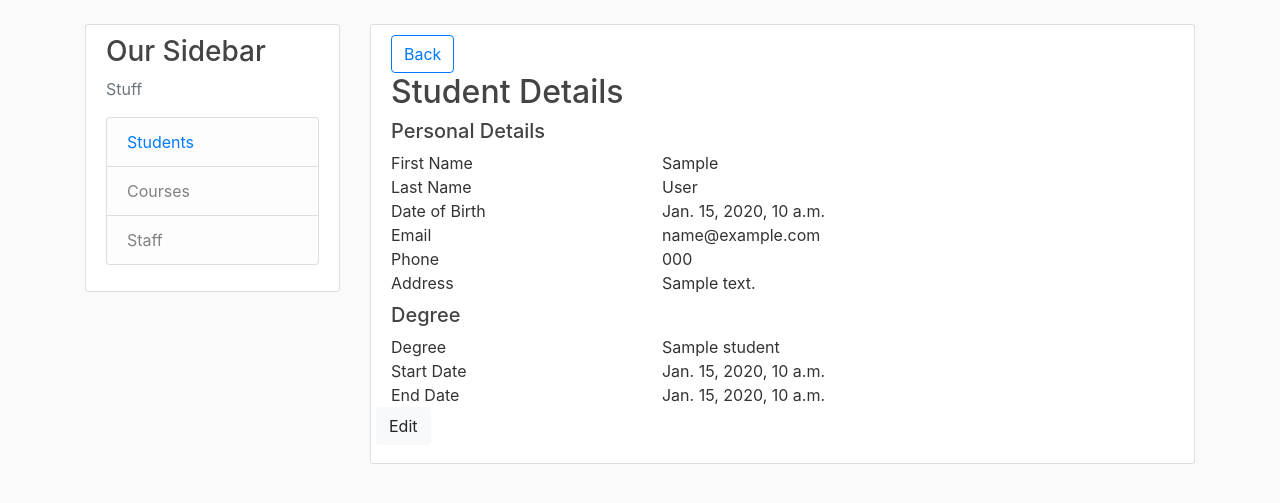
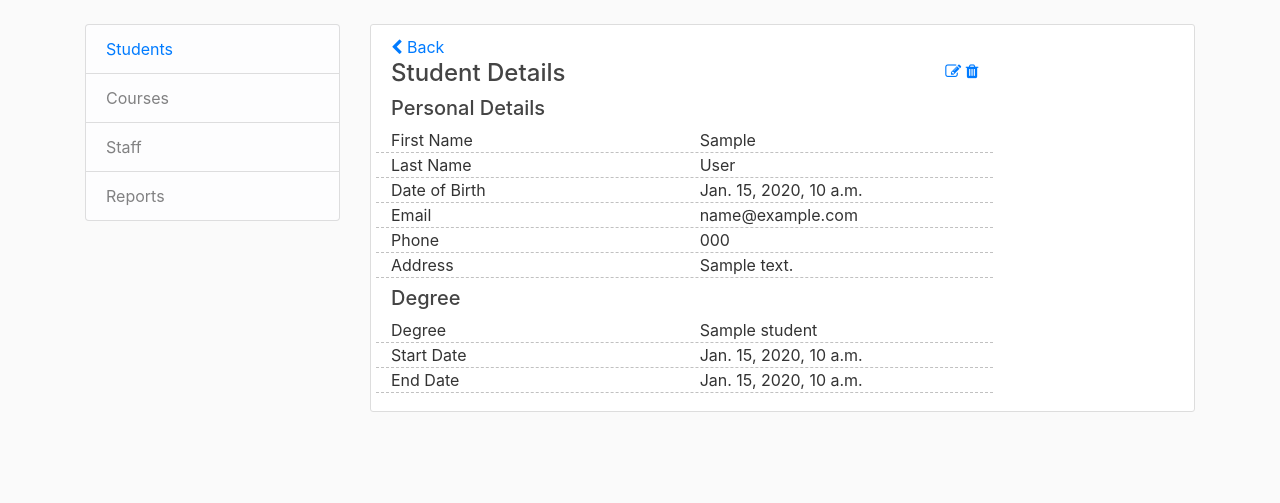
Before and after one commit to ShanjidaS/StudentManagementSystem, a Django app: template management/templates/management/students/student-details.html in a window 1280 px wide. Shown: the part 56-559 px from the top of the page. Run offline with Django 3.2, Linux system fonts and the light colour scheme; data comes from the database, SQL or seed files in the repository; the template is opened without the code that fills it: most values are stand-ins (such as "Sample title", 1, 10 or a date in 2020); some libraries are stand-ins or nearby versions.

Commit message:
Changed styling of page

```diff
--- a/management/static/management/main.css
+++ b/management/static/management/main.css
@@ -86,3 +86,7 @@ body {
   .mh-480px {
     max-height:480px;
   }
+
+  .underlined-rows > .row {
+    border-bottom:1px dashed #c1c1c1;
+  }
--- a/management/templates/management/base.html
+++ b/management/templates/management/base.html
@@ -11,6 +11,8 @@
   <!-- Bootstrap CSS -->
   <link rel="stylesheet" href="https://stackpath.bootstrapcdn.com/bootstrap/4.3.1/css/bootstrap.min.css" integrity="sha384-ggOyR0iXCbMQv3Xipma34MD+dH/1fQ784/j6cY/iJTQUOhcWr7x9JvoRxT2MZw1T"
     crossorigin="anonymous">
+  <link href="//maxcdn.bootstrapcdn.com/font-awesome/4.2.0/css/font-awesome.min.css" type="text/css" rel="stylesheet">
+
 
   <link rel="stylesheet" type="text/css" href="{% static 'management/main.css' %}"> {% if title %}
   <title>Django Blog - {{ title }}</title>
@@ -45,9 +47,6 @@
   <main role="main" class="container">
     <div class="row">
       <div class="col-md-3">
-        <div class="content-section">
-          <h3>Our Sidebar</h3>
-          <p class='text-muted'>Stuff
             <ul class="list-group">
               <li class="list-group-item list-group-item-light">
                 <!-- Students -->
@@ -55,16 +54,21 @@
               </li>
               <li class="list-group-item list-group-item-light">Courses</li>
               <li class="list-group-item list-group-item-light">Staff</li>
+              <li class="list-group-item list-group-item-light">Reports</li>
             </ul>
-          </p>
-        </div>
       </div>
       <div class="col-md-9">
         {% if messages %} {% for message in messages %}
         <div class="alert alert-{{ message.tags}}">
           {{ message }}
         </div>
-        {% endfor %} {% endif %} <div class="content-section">    <a href="{{ request.META.HTTP_REFERER }}" class="btn btn-outline-primary" class>Back</a>{% block content %}{% endblock %}</div>
+        {% endfor %} {% endif %}
+        <div class="content-section">
+          <a href="{{ request.META.HTTP_REFERER }}">
+            <i class="fa fa-chevron-left"></i> Back
+          </a>
+          {% block content %}{% endblock %}
+        </div>
       </div>
     </div>
   </main>
--- a/management/templates/management/students/student-details.html
+++ b/management/templates/management/students/student-details.html
@@ -1,51 +1,58 @@
 {% extends "management/base.html" %}
 {% block content %}
-    <h2>Student Details</h2>
+<div class=w-75>
+    <div class="float-right">
+        <a href="{% url 'management-students-edit-details' studentid=student.person_id %}" title="Edit" >
+            <i class="fa fa-edit"></i>
+        </a>
+        <a href="{% url 'management-students-delete-student' studentid=student.person_id %}" title="Delete">
+            <i class="fa fa-trash"></i>
+        </a>
+    </div>
+    <h4>Student Details</h4>
     <h5>Personal Details</h5>
-    <div class="mb-2">
+    <div class="mb-2 underlined-rows">
         <div class="row">
-            <div class="col-4">First Name</div>
-            <div class="col-8">{{student.first_name}}</div>
+            <div class="col-6">First Name</div>
+            <div class="col-6">{{student.first_name}}</div>
         </div>
         <div class="row">
-            <div class="col-4">Last Name</div>
-            <div class="col-8">{{student.last_name}}</div>
+            <div class="col-6">Last Name</div>
+            <div class="col-6">{{student.last_name}}</div>
         </div>
         <div class="row">
-            <div class="col-4">Date of Birth</div>
-            <div class="col-8">{{student.date_of_birth}}</div>
+            <div class="col-6">Date of Birth</div>
+            <div class="col-6">{{student.date_of_birth}}</div>
         </div>
         <div class="row">
-            <div class="col-4">Email</div>
-            <div class="col-8">{{student.email}}</div>
+            <div class="col-6">Email</div>
+            <div class="col-6">{{student.email}}</div>
         </div>
         <div class="row">
-            <div class="col-4">Phone</div>
-            <div class="col-8">{{student.phone}}</div>
+            <div class="col-6">Phone</div>
+            <div class="col-6">{{student.phone}}</div>
         </div>
         <div class="row">
-            <div class="col-4">Address</div>
-            <div class="col-8">{{student.address}}</div>
+            <div class="col-6">Address</div>
+            <div class="col-6">{{student.address}}</div>
         </div>
     </div>
 
     <h5>Degree</h5>
-    <div class="mb-2">
+    <div class="mb-2 underlined-rows">
         <div class="row">
-            <div class="col-4">Degree</div>
-            <div class="col-8">{{student.degree_name}}</div>
+            <div class="col-6">Degree</div>
+            <div class="col-6">{{student.degree_name}}</div>
         </div>
         <div class="row">
-            <div class="col-4">Start Date</div>
-            <div class="col-8">{{student.start_date}}</div>
+            <div class="col-6">Start Date</div>
+            <div class="col-6">{{student.start_date}}</div>
         </div>
         <div class="row">
-            <div class="col-4">End Date</div>
-            <div class="col-8">{{student.end_date}}
+            <div class="col-6">End Date</div>
+            <div class="col-6">{{student.end_date}}</div>
         </div>
-        <a class="btn btn-light" href="{% url 'management-students-edit-details' studentid=student.person_id %}">Edit</a>
-    <div>
-
+    </div>
 </div>
 
 {% endblock content %}
--- a/management/templates/management/students/students.html
+++ b/management/templates/management/students/students.html
@@ -1,6 +1,6 @@
 {% extends "management/base.html" %}
 {% block content %}
-    <h1>Student Details</h1>
+    <h3>Student Details</h3>
     <a class="nav-item nav-link" href="{% url 'management-students-register' %}">Register new student</a>
     <a class="nav-item nav-link" href="{% url 'management-students-view-all' %}">View all students</a>
 
--- a/management/templates/management/students/view-all.html
+++ b/management/templates/management/students/view-all.html
@@ -1,6 +1,6 @@
 {% extends "management/base.html" %}
 {% block content %}
-<h2>All students</h2>
+<h3>All students</h3>
 
 {% for student in student_list %}
 
```
Also changed, not shown: management/forms.py (line endings or trailing spaces).
